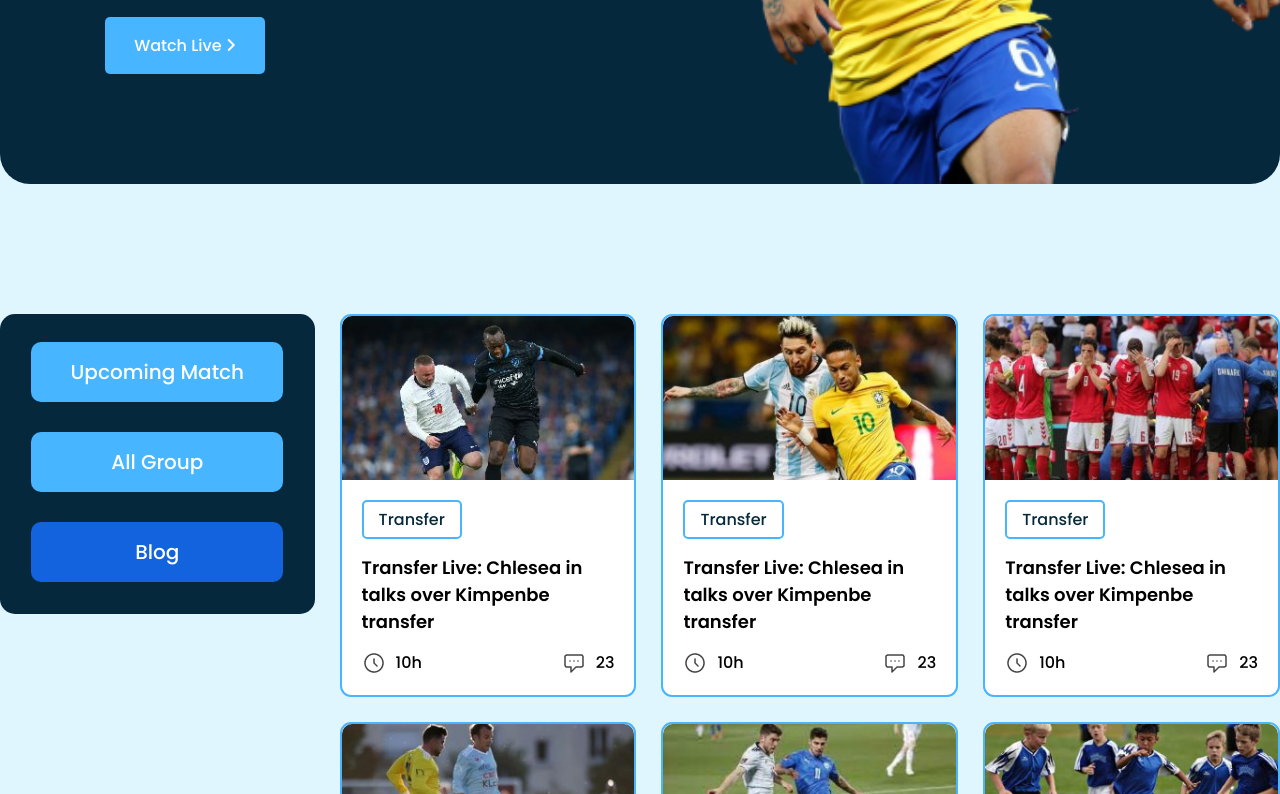
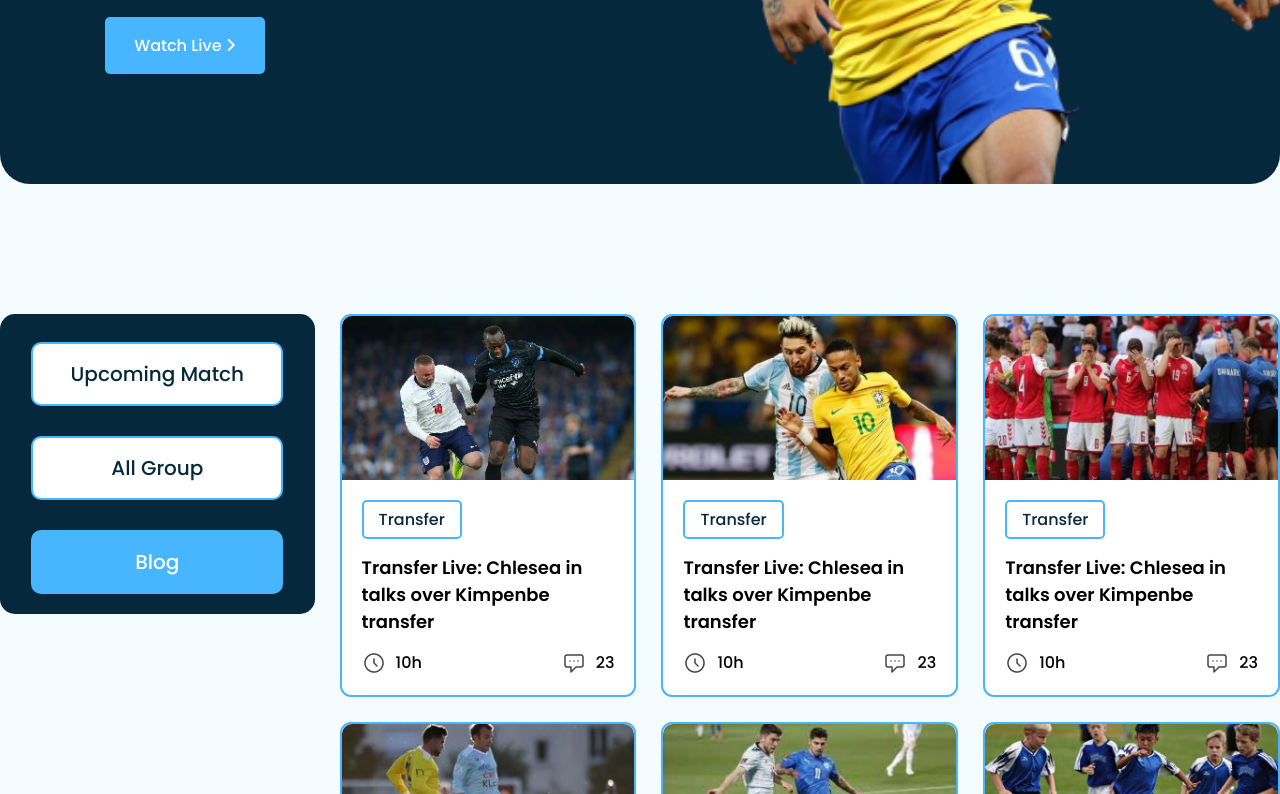
Before and after one commit to MushfiqMoon/pH-three-world-cup, a plain HTML site: page index.html in a window 1280 px wide. Shown: the part 501-1295 px from the top of the page. Drawn offline with Linux system fonts and the light colour scheme.

Commit message:
project done-2

```diff
--- a/assets/css/style.css
+++ b/assets/css/style.css
@@ -8,7 +8,7 @@
 }
 
 body {
-    background-color: #DFF6FF;
+    background-color: #f5fcff;
 }
 
 .continer {
@@ -111,7 +111,7 @@ body {
 
 .nav-btn {
     font-weight: 500;
-    background-color: #47B5FF;
+    background-color: #fff;
     font-size: 20px;
     border-radius: 10px;
     padding: 15px 0;
@@ -119,14 +119,16 @@ body {
     text-align: center;
     display: inline-block;
     margin-bottom: 30px;
-    color: #fff;
+    color: #06283d;
+    border: 2px solid #47b5ff;
     text-decoration: none;
     transition: 0.3s ease;
 }
 
 .nav-btn:hover,
 .nav-btn.active {
-    background-color: #1363DF;
+    background-color: #47b5ff;
+    color: #fff;
 }
 
 .cards {
@@ -140,6 +142,10 @@ body {
     border: 2px solid #47B5FF;
     border-radius: 11px;
     background: #fff;
+    transition: 0.3s ease;
+}
+.card:hover {
+    box-shadow: 5px 4px 5px 0px #ddd;
 }
 
 .card img {
--- a/index.html
+++ b/index.html
@@ -40,9 +40,7 @@
             </nav>
             <section class="cards">
                 <article class="card">
-                    <div class="card-figure">
-                        <img src="./assets/images/blog-1.jpg" alt="">
-                    </div>
+                    <img src="./assets/images/blog-1.jpg" alt="">
                     <div class="card-description">
                         <a href="#" class="goal-transparent-btn">Transfer</a>
                         <h5>Transfer Live: Chlesea in talks over Kimpenbe transfer</h5>
```
